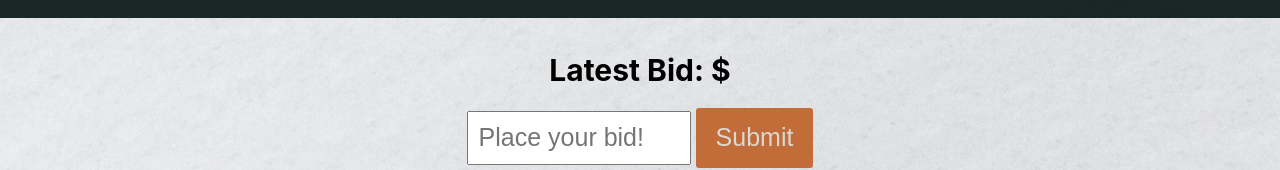
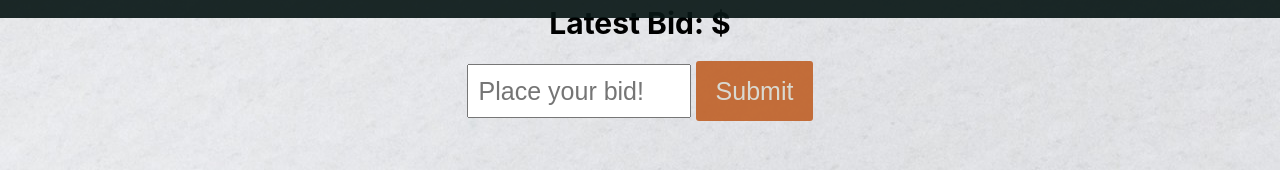
Before and after one commit to JuniperWrenMcGill/Clove-Art-House, a React (Create React App) app in the folder client/: page /buy in a window 1280 px wide. Shown: the part 782-952 px from the top of the page. Built offline with nearby package versions, Linux system fonts and the light colour scheme; no server answers.

Commit message:
adjust the margin for better user expirence

```diff
--- a/client/src/components/buy/buy.css
+++ b/client/src/components/buy/buy.css
@@ -81,6 +81,7 @@
   color: #d9d9d1 ; /* Set button text color*/
   font-size: 25px; /* Set button font size */
   cursor: pointer;
+  margin-bottom: 100px;
 }
 
 .bid-submit:hover{
```
